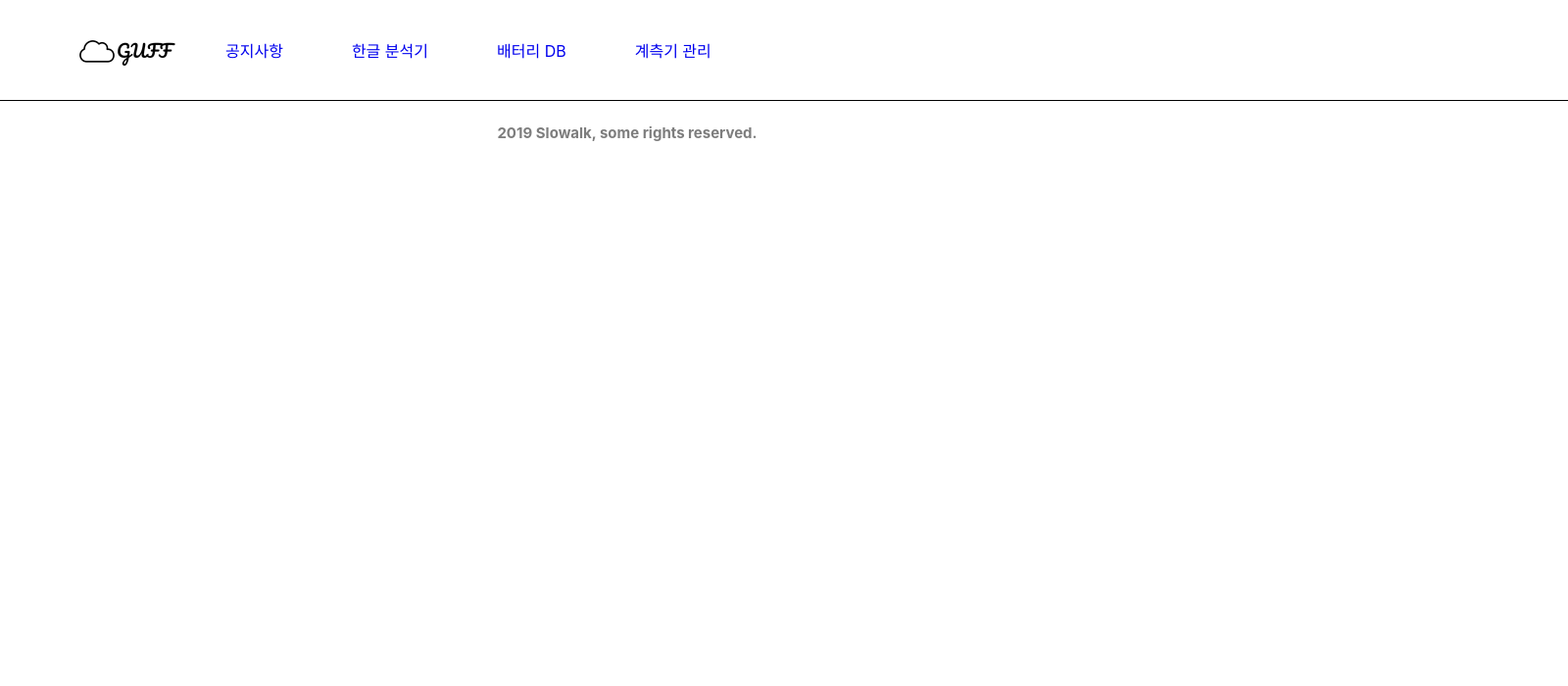
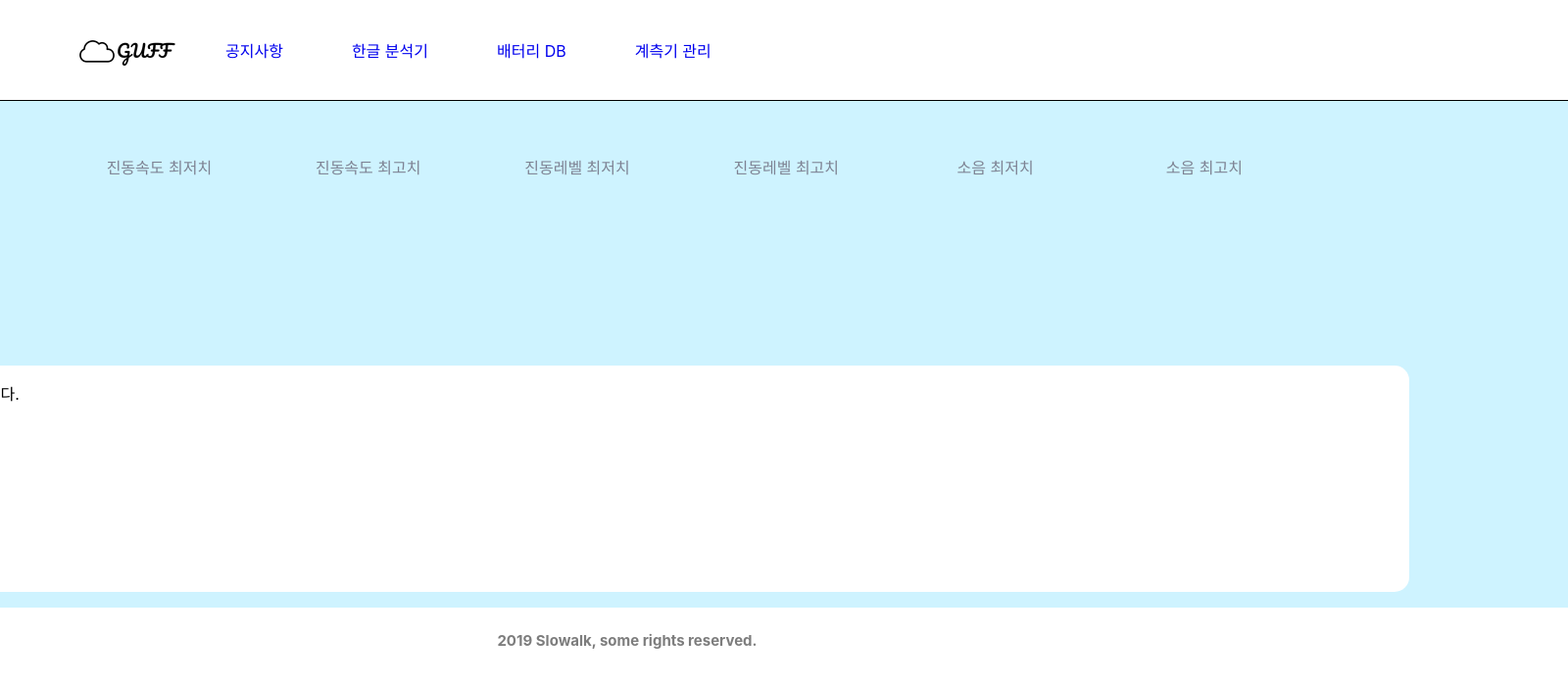
Before and after one commit to Harang-Dev/guff, a React (Create React App) app in the folder front/: page /AnalyzeSimple in a window 1280 px wide. Shown: the top 700 px of the page at 98% size, 1600 px wide, since content can reach past the window. Built offline with nearby package versions, Linux system fonts and the light colour scheme; a web font is replaced by a local one.

Commit message:
feat: Analyze Page 수정
- [] 현재 데이터를 넘겨 준 이후 렌더링 불가. 수정 예정

```diff
--- a/front/src/App.js
+++ b/front/src/App.js
@@ -12,6 +12,9 @@ import Footer from "./components/Footer";
 import AdminFooter from "./components/AdminFooter";
 import Asset from "./pages/Asset";
 import Analyze from "./pages/Analyze";
+import AnalyzeSimple from "./pages/AnalyzeSimple";
+import AnalyzeMid from "./pages/AnalyzeMid";
+import AnalyzeCompl from "./pages/AnalyzeCompl";
 import { createGlobalStyle } from 'styled-components';
 
 const GlobalStyle = createGlobalStyle`
@@ -53,6 +56,9 @@ function App() {
           <Route path="/AdminNotice" element={<AdminNotice />} />
           <Route path="/Asset" element={<Asset />} />
           <Route path="/Analyze" element={<Analyze />} />
+          <Route path="/AnalyzeSimple" element={<AnalyzeSimple />} />
+          <Route path="/AnalyzeMid" element={<AnalyzeMid />} />
+          <Route path="/AnalyzeCompl" element={<AnalyzeCompl />} />
         </Routes>
       </div>
       <Footers />
--- a/front/src/components/AnalyzeBox.js
+++ b/front/src/components/AnalyzeBox.js
@@ -2,6 +2,7 @@ import React, { useState } from 'react';
 import styled from 'styled-components';
 import Select from 'react-select';
 import axios from 'axios';
+import { useNavigate } from 'react-router-dom';
 
 const CenteredContainer = styled.div`
     width: 1920px;
@@ -141,6 +142,10 @@ const UploadButton = styled.button`
 function AnalyzeBox(props) {
     const [isActive, setActive] = useState(false);
     const [selectedFile, setSelectedFile] = useState(null);
+    const [selectedValue, setSelectedValue] = useState(null);
+    const [selectedText, setSelectedText] = useState(null);
+    const [data, setData] = useState([]);
+    const navigate = useNavigate();
 
     const handleDragEnter = (e) => {
         e.preventDefault();
@@ -176,17 +181,30 @@ function AnalyzeBox(props) {
         }
     };
 
+    const handleVersionChange = (selectedOption) => {
+        setSelectedValue(selectedOption.value);
+    };
+
+    const handleSearchTextChange = (selectedOption) => {
+        setSelectedText(selectedOption.value);
+    };
+
     const handleFileUpload = async () => {
         const formData = new FormData();
         formData.append('file', selectedFile);
 
+        const version = selectedValue;
+        const text = selectedText;
+
         try {
-            const response = await axios.post('http://127.0.0.1:8000/test', formData, {
+            const response = await axios.post(`http://localhost:8000/parser/?version=${version}&search_text=${text}`, formData, {
                 headers: {
-                    'Content-Type': 'multipart/form-data',
+                    'Accept': 'application/json',
                 },
             });
-            console.log(response);
+            setData(response.data);
+            console.log('Upload response data:', response.data);
+            navigate('/AnalyzeSimple', { state: { data: response.data } });
         } catch (error) {
             console.error('Error uploading file', error);
         }
@@ -200,21 +218,22 @@ function AnalyzeBox(props) {
                         <SelectContainer>
                             <Select
                                 options={[
-                                    { value: '버전', label: '버전1' },
-                                    { value: '버전', label: '버전2' },
-                                    { value: '버전', label: '버전3' }
+                                    { value: '간단이', label: '간단이' },
+                                    { value: '어중이떠중이', label: '어중이떠중이' },
+                                    { value: '복잡이', label: '복잡이' }
                                 ]}
                                 placeholder="버전 선택"
                                 styles={customStyles}
+                                onChange={handleVersionChange}
                             />
                             <Select
                                 options={[
-                                    { value: '문장', label: '질문은' },
-                                    { value: '문장', label: '계속돼' },
-                                    { value: '문장', label: '아오에' }
+                                    { value: '일자별 계측 현황', label: '일자별 계측 현황' },
+                                    { value: '일자별 발파 및 계측 현황', label: '일자별 발파 및 계측 현황' }
                                 ]}
                                 placeholder="찾을 문장 선택"
                                 styles={customStyles}
+                                onChange={handleSearchTextChange}
                             />
                         </SelectContainer>
                         <AnalyzeTitle>한글 분석기</AnalyzeTitle>
--- a/front/src/components/AssetTable.js
+++ b/front/src/components/AssetTable.js
@@ -136,9 +136,11 @@ function AssetTable() {
         try {
             await axios.put(`http://127.0.0.1:8000/asset/put/`, editItem);
             alert("저장 되었습니다.");
+            console.log(editItem);
 
             const response = await axios.get('http://127.0.0.1:8000/asset/');
             setData(response.data);
+            console.log(response.data);
 
             closeEditModal();
             closeModal();
--- a/front/src/components/GuffContent.js
+++ b/front/src/components/GuffContent.js
@@ -52,6 +52,7 @@ const GuffContentButton = styled(Link)`
         border: 2px solid ${props => {
             if (props.color === '#E8F7F2') return '#188BA7';
             if (props.color === '#F5EDFF') return '#6500C2';
+            if (props.color === '#CEF3FF') return '#33CEFF';
             return props.color;
         }};
     }
@@ -78,6 +79,10 @@ function GuffContent() {
                     <GuffContentButton color="#F5EDFF" to='/BatteryDB' />
                     <StyledSpan>배터리 DB</StyledSpan>
                 </ButtonContainer>
+                <ButtonContainer>
+                    <GuffContentButton color="#CEF3FF" to='/BatteryDB' />
+                    <StyledSpan>계측기 관리</StyledSpan>
+                </ButtonContainer>
             </ContentContainer>
         </div>
     );
--- /dev/null
+++ b/front/src/pages/AnalyzeCompl.js
@@ -0,0 +1,11 @@
+import React from 'react';
+
+function AnalyzeCompl(props) {
+    return (
+        <div>
+
+        </div>
+    );
+}
+
+export default AnalyzeCompl;
--- /dev/null
+++ b/front/src/pages/AnalyzeMid.js
@@ -0,0 +1,11 @@
+import React from 'react';
+
+function AnalyzeMid(props) {
+    return (
+        <div>
+
+        </div>
+    );
+}
+
+export default AnalyzeMid;
--- /dev/null
+++ b/front/src/pages/AnalyzeSimple.js
@@ -0,0 +1,95 @@
+import React, { useState, useEffect } from 'react';
+import styled from 'styled-components';
+import { useLocation } from 'react-router-dom';
+
+const CenteredContainer = styled.div`
+    margin: 0;
+    padding: 0;
+    display: grid;
+    justify-content: center;
+    align-items: center;
+`;
+
+const Header = styled.div`
+    width: 1920px;
+    height: 518px;
+    background-color: #CEF3FF;
+    display: grid;
+    justify-content: center;
+`;
+
+const TableHeader = styled.div`
+    display: grid;
+    width: 1493px;
+    height: 40px;
+    grid-template-columns: repeat(7, 1fr); /* 수정 */
+    text-align: center;
+    color: #7E8393;
+    margin-top: 40px;
+`;
+
+const TableBodyContainer = styled.ul`
+    background-color: #fff;
+    border-radius: 15px;
+    width: 1595px;
+    padding: 0;
+`;
+
+const TableBody = styled.li`
+    display: grid;
+    grid-template-columns: repeat(7, 1fr); /* 수정 */
+    text-align: center;
+    color: black;
+    list-style: none;
+    cursor: pointer;
+    white-space: nowrap;
+    overflow: hidden;
+`;
+
+const AnalyzeSimple = () => {
+    const location = useLocation();
+    const [data, setData] = useState([]);
+
+    useEffect(() => {
+        if (location.state && location.state.data) {
+            console.log('Received data in AnalyzeSimple:', location.state.data);
+            const responseData = Array.isArray(location.state.data) ? location.state.data : [];
+            setData(responseData);
+        }
+    }, [location.state]);
+
+    return (
+        <CenteredContainer>
+            <Header>
+                <TableHeader>
+                    <p>일시</p>
+                    <p>진동속도 최저치</p>
+                    <p>진동속도 최고치</p>
+                    <p>진동레벨 최저치</p>
+                    <p>진동레벨 최고치</p>
+                    <p>소음 최저치</p>
+                    <p>소음 최고치</p>
+                </TableHeader>
+                <TableBodyContainer>
+                    {data.length > 0 ? data.map((item, index) => (
+                        <TableBody key={index}>
+                            <p>{item['일시']}</p>
+                            <p>{item['진동속도(cm/s) 최저치']}</p>
+                            <p>{item['진동속도(cm/s) 최고치']}</p>
+                            <p>{item['진동레벨[dB(V)] 최저치']}</p>
+                            <p>{item['진동레벨[dB(V)] 최고치']}</p>
+                            <p>{item['소음[dB(A)] 최저치']}</p>
+                            <p>{item['소음[dB(A)] 최고치']}</p>
+                        </TableBody>
+                    )) : (
+                        <TableBody>
+                            <p>데이터가 없습니다.</p> {/* 수정 */}
+                        </TableBody>
+                    )}
+                </TableBodyContainer>
+            </Header>
+        </CenteredContainer>
+    );
+}
+
+export default AnalyzeSimple;
```
Also changed, not shown: front/src/components/AssetModal.js (+27 -2 lines).
